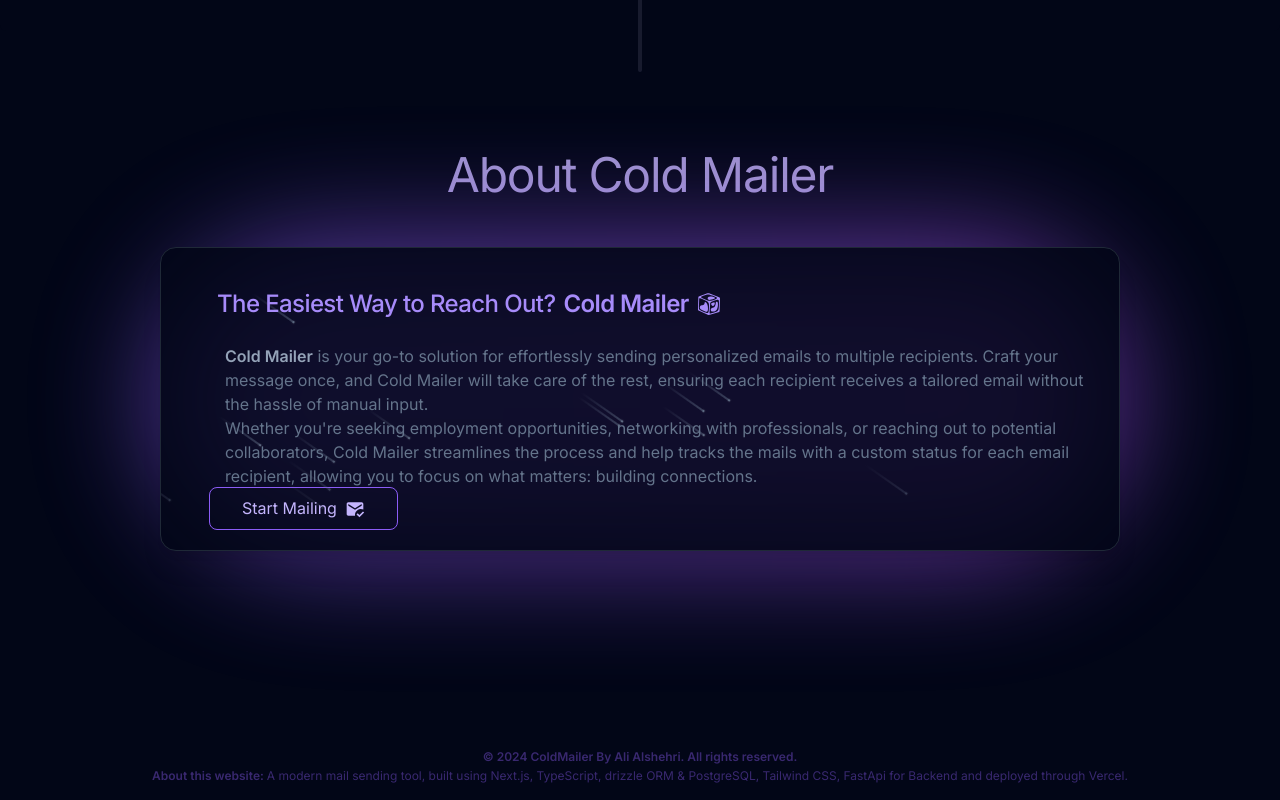
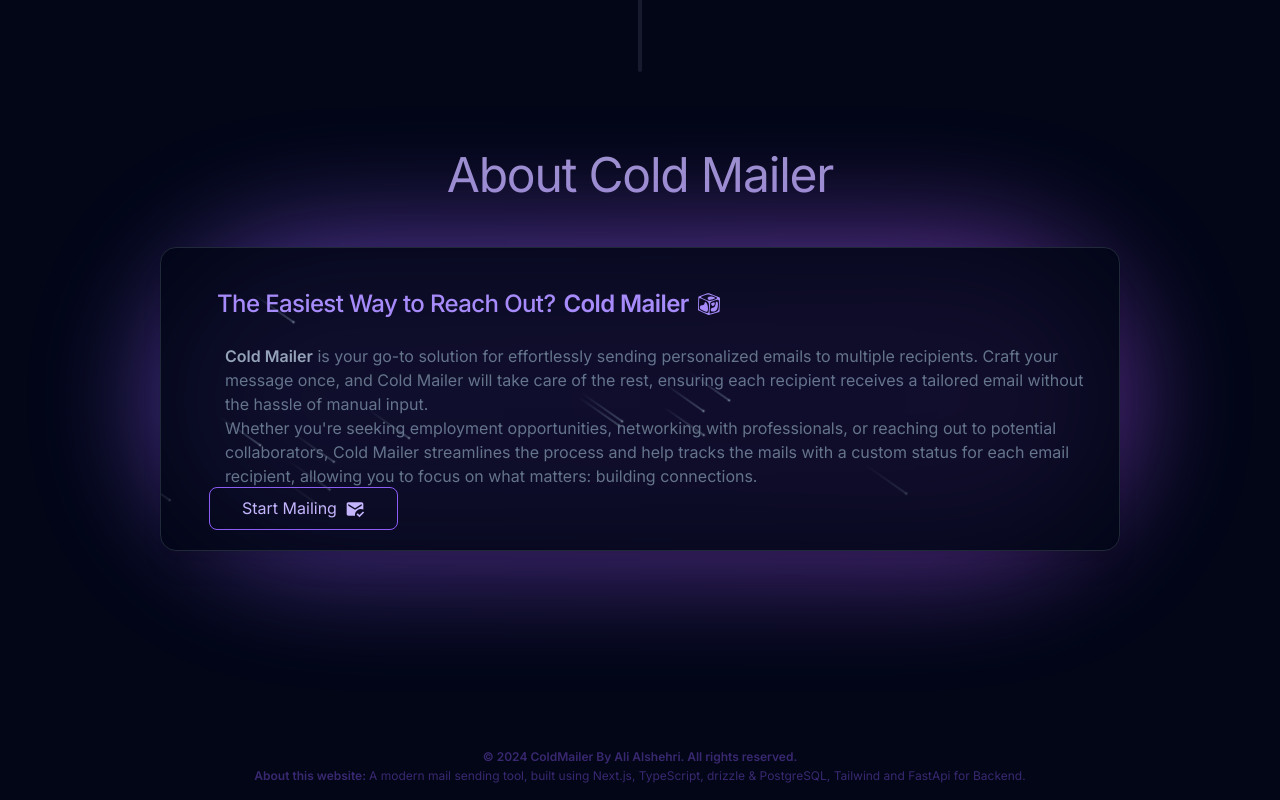
Before and after one commit to AlshehriAli0/ColdMailer, a Next.js app: page / in a window 1280 px wide. Shown: the part 769-1569 px from the top of the page. Built offline with nearby package versions, Linux system fonts and the light colour scheme; no server answers.

Commit message:
refactor: Update footer component with simplified technology stack

```diff
--- a/src/components/footer.tsx
+++ b/src/components/footer.tsx
@@ -20,8 +20,8 @@
       </small>
       <div className="text-xs">
         <span className="font-semibold">About this website: </span>A modern mail
-        sending tool, built using Next.js, TypeScript, drizzle ORM & PostgreSQL,
-        Tailwind CSS, FastApi for Backend and deployed through Vercel.
+        sending tool, built using Next.js, TypeScript, drizzle & PostgreSQL,
+        Tailwind and FastApi for Backend.
       </div>
     </footer>
   );
```
